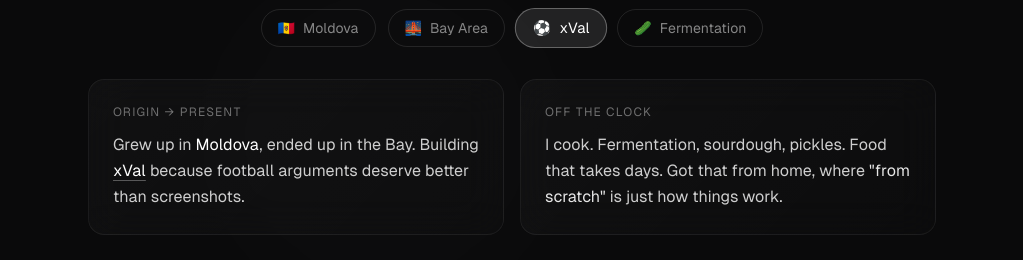
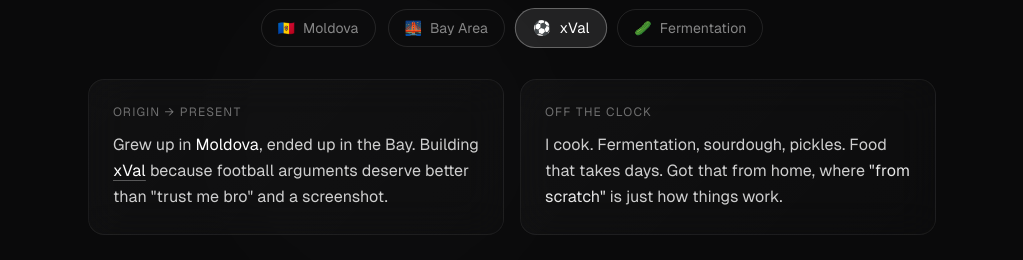
Before and after one commit to orehovschi/dotcom, a Next.js app: page / in a window 1280 px wide. Shown: the part 920-1180 px from the top of the page, without its empty margins (128-1151 px from the left). Built offline with nearby package versions, Linux system fonts and the light colour scheme.

Commit message:
Update page.tsx

```diff
--- a/app/page.tsx
+++ b/app/page.tsx
@@ -200,7 +200,7 @@
                   <Link href="https://xval.app" target="_blank" className="text-white underline underline-offset-4 decoration-white/30 hover:decoration-white/60 transition-colors">
                     xVal
                   </Link>{" "}
-                  because football arguments deserve better than screenshots.
+                  because football arguments deserve better than "trust me bro" and a screenshot.
                 </p>
               </div>
 
```
